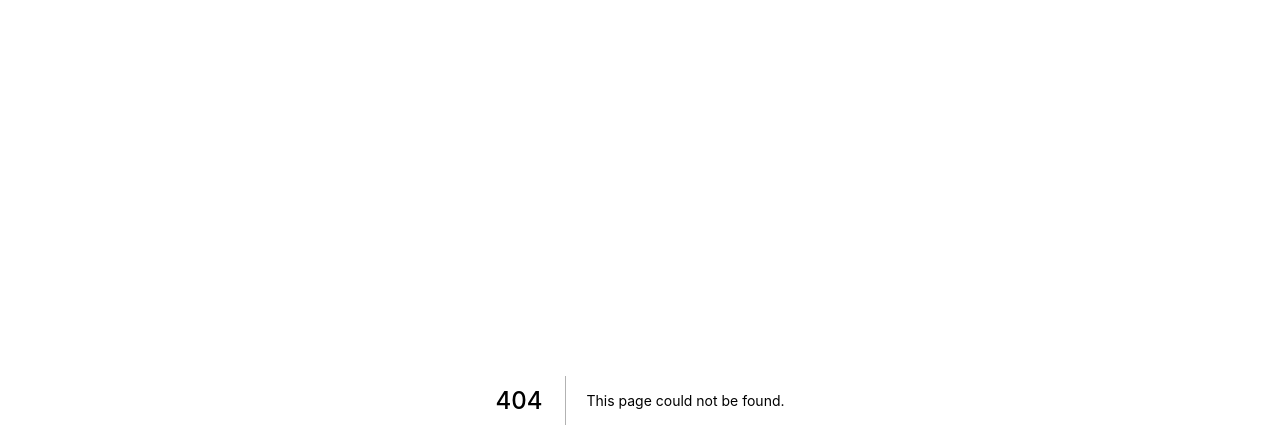
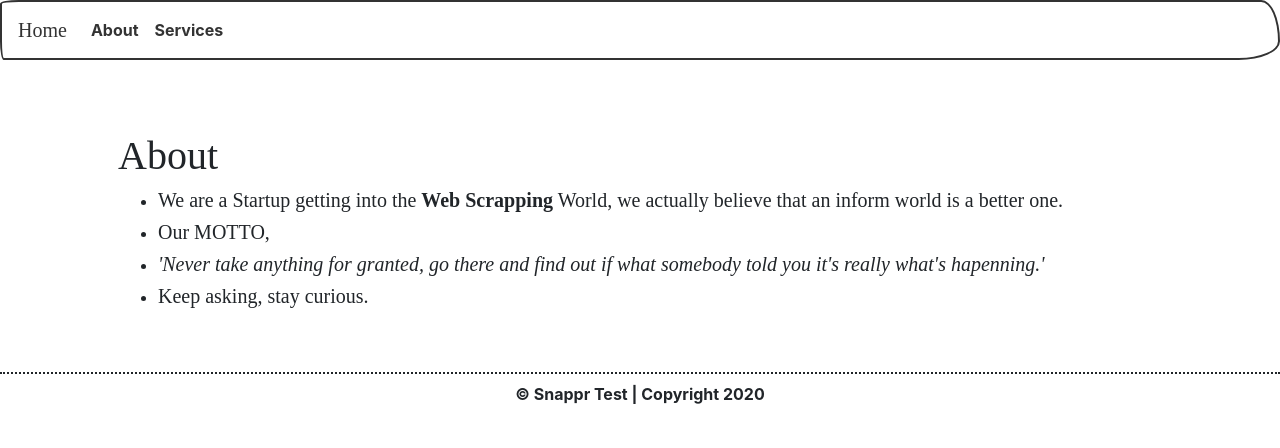
Before and after one commit to jfcv/instagram-web-scrapper, a Next.js app: page /about in a window 1280 px wide. Before the commit this address had no page. Shown: the top 448 px of the page. Built offline with nearby package versions, Linux system fonts and the light colour scheme; a web font is replaced by a local one.

Commit message:
pages added. typescript strict mode set to false. components added. every file is currently using .jsx. Issue loading accounts because it didn't received a vector with the data.

```diff
--- /dev/null
+++ b/components/container.jsx
@@ -0,0 +1,26 @@
+import Head from 'next/head'
+import Navigation from './navigation'
+import Footer from './footer'
+
+const Container = (props) => {
+    return (
+        <div>
+
+            <Head>
+                <title>{props.title}</title>
+                <link rel="stylesheet" href="https://stackpath.bootstrapcdn.com/bootswatch/4.5.2/sketchy/bootstrap.min.css"/>
+            </Head>
+
+            <Navigation />
+
+            <div className="container p-5 mt-4">
+                {props.children}
+            </div>
+
+            <Footer />
+
+        </div>
+    )
+}
+
+export default Container
--- /dev/null
+++ b/components/footer.jsx
@@ -0,0 +1,17 @@
+
+const Footer = () => {
+    return(
+        <footer className="text-center p-2" style={footerStyle}>
+            &copy; Snappr Test | Copyright 2020
+        </footer>
+    )
+}
+
+export default Footer
+
+const footerStyle = {
+    position: 'relative',
+    bottom: '0',
+    width: '100%',
+    borderTop: '2px dotted',
+}
--- /dev/null
+++ b/components/navigation.jsx
@@ -0,0 +1,36 @@
+import Link from 'next/link'
+
+const Navigation = () => {
+    return (
+        <nav className="navbar navbar-expand-lg navbar-light bg-light">
+
+            <Link href="/">
+                <a className="navbar-brand">Home</a>
+            </Link>
+
+            <button className="navbar-toggler" type="button" data-toggle="collapse" data-target="#navbarNav" aria-controls="navbarNav" aria-expanded="false" aria-label="Toggle navigation">
+            <span className="navbar-toggler-icon" />
+            </button>
+
+            <div className="collapse navbar-collapse" id="navbarNav">
+                <ul className="navbar-nav">
+
+                    <li className="nav-item">
+                        <Link href="/about">
+                            <a className="nav-link">About</a>
+                        </Link>
+                    </li>
+
+                    <li className="nav-item">
+                        <Link href="/services">
+                            <a className="nav-link">Services</a>
+                        </Link>
+                    </li>
+
+                </ul>
+            </div>
+      </nav>
+    )
+}
+
+export default Navigation
--- a/package.json
+++ b/package.json
@@ -8,6 +8,7 @@
     "start": "next start"
   },
   "dependencies": {
+    "axios": "^0.20.0",
     "next": "9.5.5",
     "nodemailer": "^6.4.14",
     "pg": "^8.4.1",
--- /dev/null
+++ b/pages/about.jsx
@@ -0,0 +1,44 @@
+import Container from '../components/container'
+
+const About = () => {
+    return (
+        <Container title={'About'}>
+            <h1>About</h1>
+
+            <ul>
+
+                <li>
+                    <h5>
+                        We are a Startup getting into the <strong>Web Scrapping</strong> World,
+                        we actually believe that an inform world is a better one.
+                    </h5>
+                </li>
+
+                <li>
+                    <h5>
+                        Our MOTTO,
+                    </h5>
+                </li>
+
+                <li>
+                    <h5>
+                        <i>
+                            'Never take anything for granted, go there and find out if
+                            what somebody told you it's really what's hapenning.'
+                        </i>
+                    </h5>
+                </li>
+
+                <li>
+                    <h5>
+                        Keep asking, stay curious.
+                    </h5>
+                </li>
+
+            </ul>
+
+        </Container>
+    )
+}
+
+export default About
--- a/tsconfig.json
+++ b/tsconfig.json
@@ -8,7 +8,7 @@
     ],
     "allowJs": true,
     "skipLibCheck": true,
-    "strict": true,
+    "strict": false,
     "forceConsistentCasingInFileNames": true,
     "noEmit": true,
     "esModuleInterop": true,
```
Also changed, not shown: components/accounts.jsx (added, +46 -0 lines), components/addAccount.jsx (added, +57 -0 lines), pages/index.jsx (added, +49 -0 lines), pages/index.tsx (deleted, +0 -9 lines), pages/services.jsx (added, +35 -0 lines), 1 other file (tests, documents, lock files or other folders).
